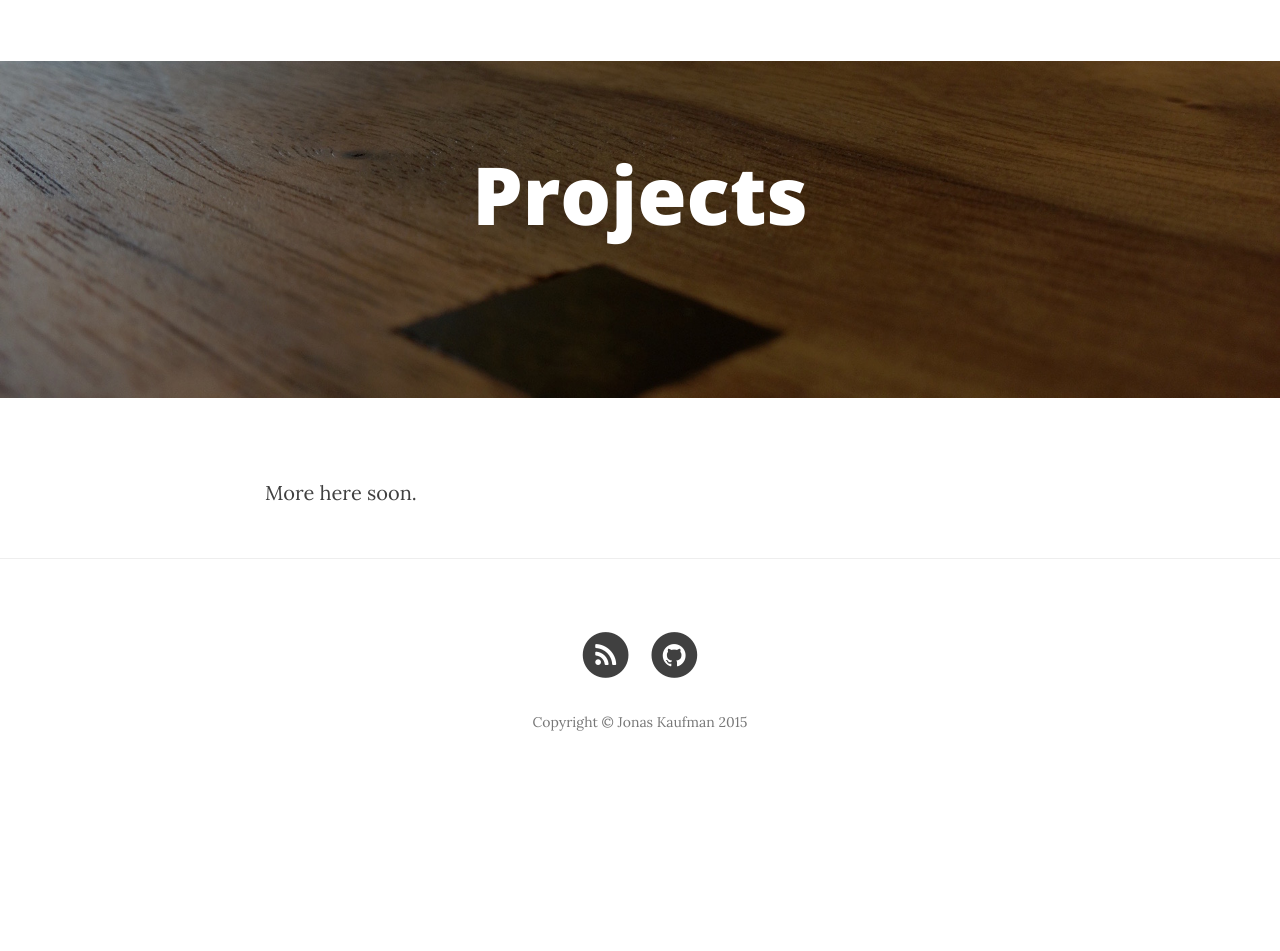
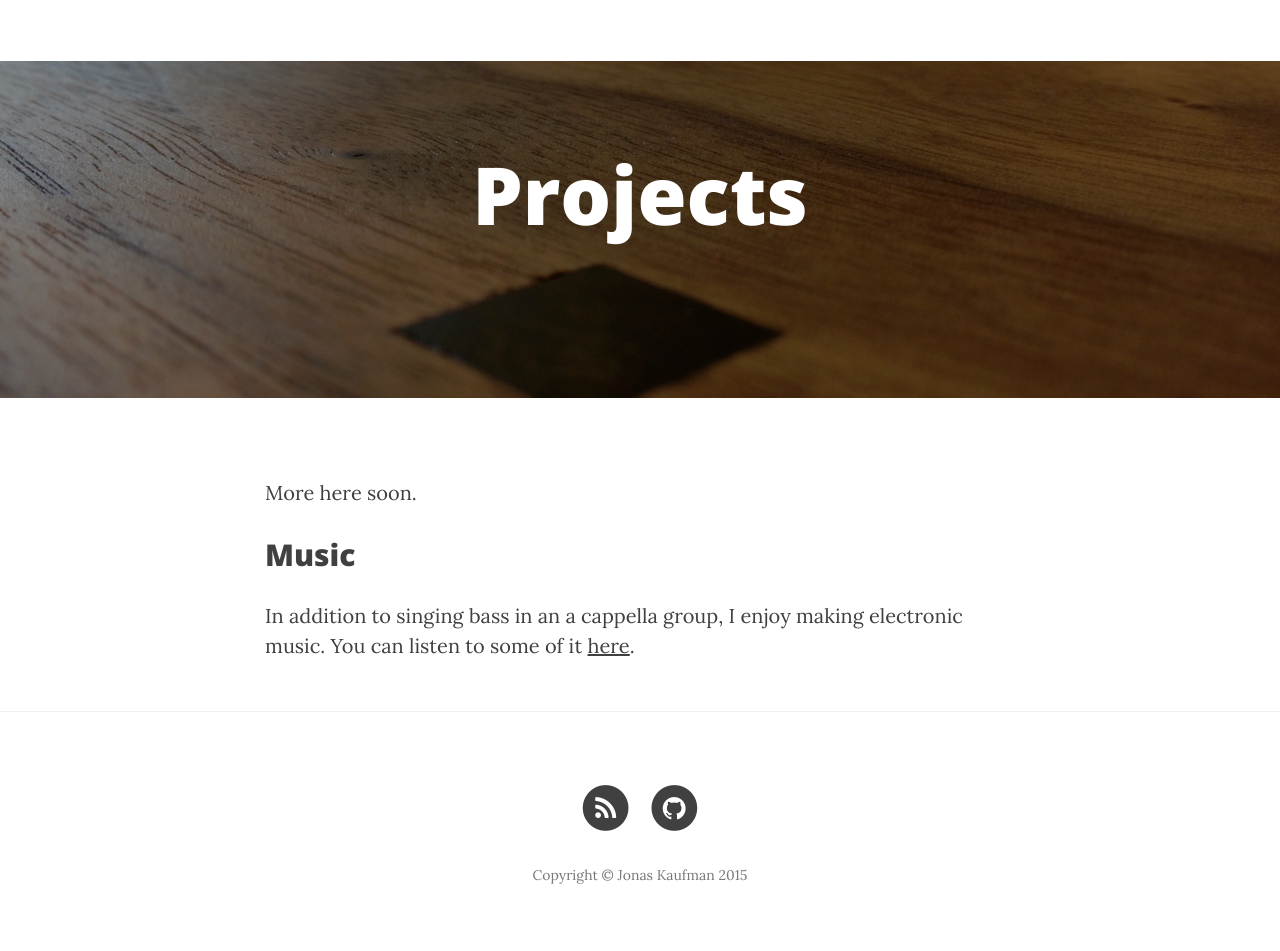
Before and after one commit to jonaskaufman/jonaskaufman.github.io, a Jekyll site: the page built from projects.html, in a window 1280 px wide. Built offline with Jekyll 4.4.1, drawn with Linux system fonts in a browser that asks for light colours; nearby versions of some CDN libraries; before the commit the page ends 900 px from its top, so only the background shows below that.

Commit message:
added soundcloud link

```diff
--- a/projects.html
+++ b/projects.html
@@ -13,13 +13,10 @@ Woodworking
 <p>
 , Japanese joinery, and traditional Scandinavian flat-plane carving.Outside of woodworking, I have also made some sculptures.
 </p>
-
+!-->
 <h2>
 Music
 </h2>
 <p>
-In addition to singing bass, I enjoy making electronic music. You can listen to some of it here.
+In addition to singing bass in an a cappella group, I enjoy making electronic music. You can listen to some of it <a href="https://soundcloud.com/jlkaufman">here</a>.
 </p>
-
-
-embed soundcloud!-->
```
